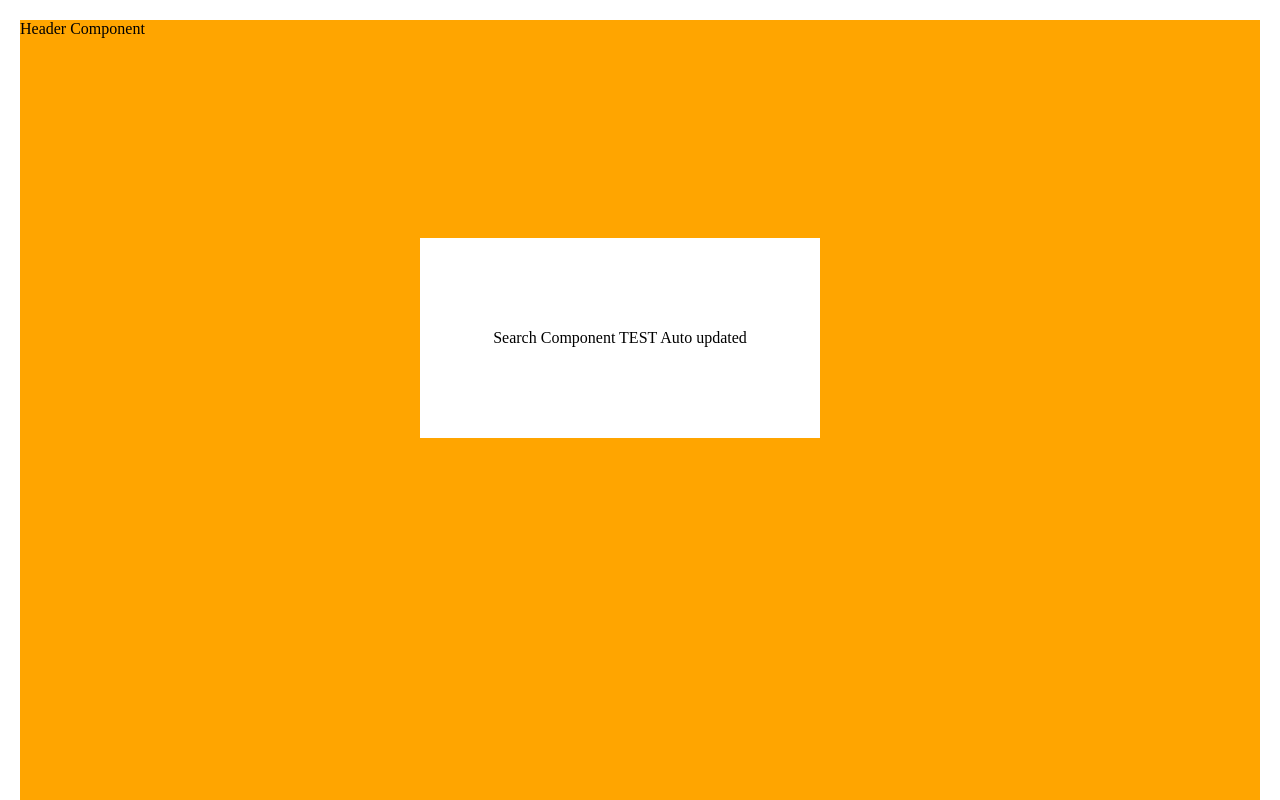
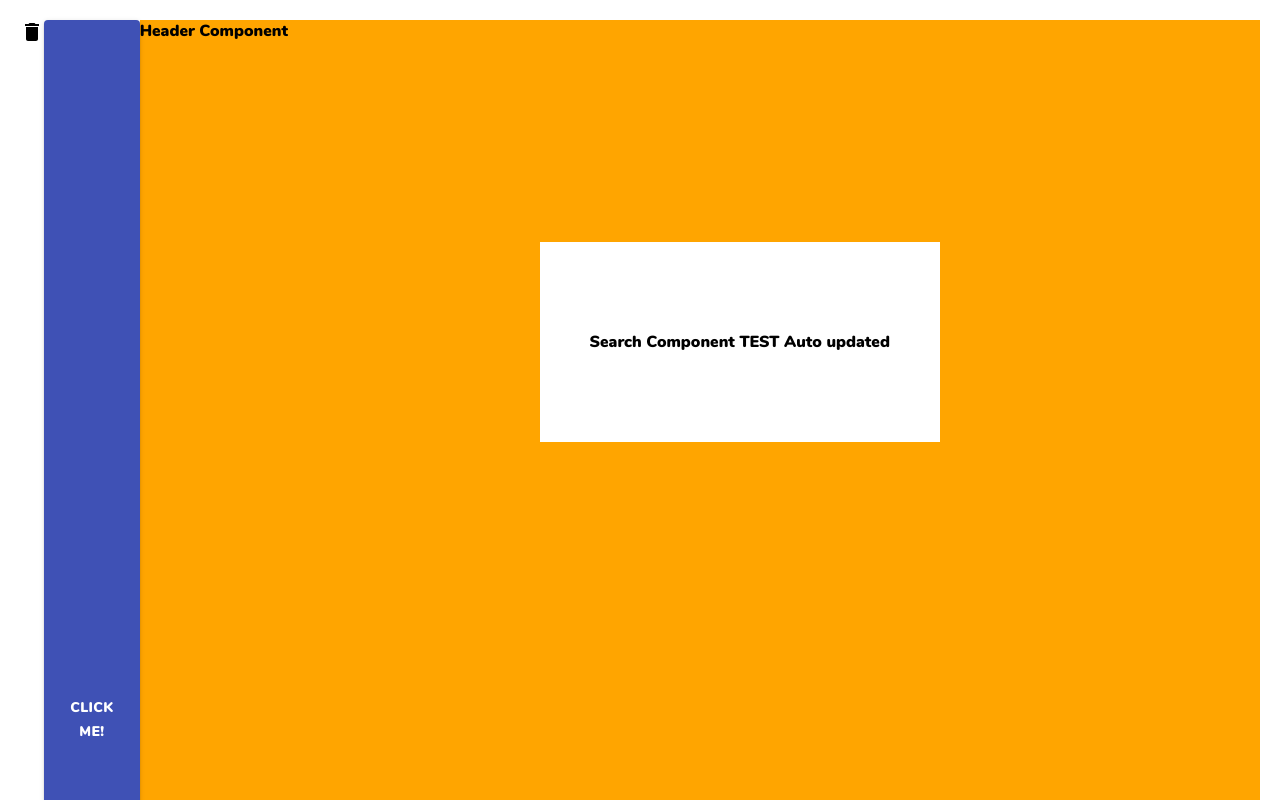
Before and after one commit to Jon-Peppinck/th-gatsby, a Gatsby site: page / in a window 1280 px wide. Shown: the top 800 px of the page. Built offline with nearby package versions, Linux system fonts and the light colour scheme; Gatsby itself is replaced by a stand-in of ours.

Commit message:
Material UI, Material Icons, Nunito Fonts

```diff
--- a/package.json
+++ b/package.json
@@ -4,6 +4,8 @@
   "version": "1.1.0",
   "author": "Ruben Harutyunyan <vagr9k@gmail.com>",
   "dependencies": {
+    "@material-ui/core": "^4.7.0",
+    "@material-ui/icons": "^4.5.1",
     "@types/lodash": "^4.14.149",
     "@types/react": "^16.9.11",
     "@types/react-dom": "^16.9.4",
@@ -45,6 +47,7 @@
     "react-helmet": "^5.2.1",
     "react-share": "^3.0.1",
     "react-twitter-widgets": "^1.7.1",
+    "typeface-nunito": "0.0.72",
     "url-join": "^4.0.0"
   },
   "devDependencies": {
--- a/src/pages/index.scss
+++ b/src/pages/index.scss
@@ -1,5 +1,12 @@
+@font-face {
+  font-family: 'Nunito';
+  src: local('FiraSans'),
+    url(../../static/fonts/Nunito-Black.ttf) format('truetype');
+}
+
 * {
   box-sizing: border-box;
+  font-family: 'Nunito';
 }
 
 html {
--- a/src/pages/index.tsx
+++ b/src/pages/index.tsx
@@ -1,13 +1,32 @@
 import React, { Component } from 'react';
+
+import Button from '@material-ui/core/Button';
 
 import HomePage from '../areas/home/pages/home';
 
+import DeleteIcon from '@material-ui/icons/Delete';
+
+import { makeStyles } from '@material-ui/core/styles';
+
+import '../../static/fonts/Nunito-Black.ttf';
+
 import './index.scss';
+
+const useStyles = makeStyles(theme => ({
+  root: {
+    color: theme.palette.text.primary
+  }
+}));
 
 export default class Home extends Component {
   render() {
     return (
       <div className="layout-container">
+        <DeleteIcon />
+
+        <Button variant="contained" color="primary">
+          Click me!
+        </Button>
         <HomePage />
       </div>
     );
```
Also changed, not shown: static/fonts/Nunito-Black.ttf (added), static/fonts/Nunito-BlackItalic.ttf (added), static/fonts/Nunito-Bold.ttf (added), static/fonts/Nunito-BoldItalic.ttf (added), static/fonts/Nunito-ExtraBold.ttf (added), static/fonts/Nunito-ExtraBoldItalic.ttf (added), static/fonts/Nunito-ExtraLight.ttf (added), static/fonts/Nunito-ExtraLightItalic.ttf (added), static/fonts/Nunito-Italic.ttf (added), static/fonts/Nunito-Light.ttf (added), static/fonts/Nunito-LightItalic.ttf (added), static/fonts/Nunito-Regular.ttf (added), static/fonts/Nunito-SemiBold.ttf (added), static/fonts/Nunito-SemiBoldItalic.ttf (added), 1 other file.
